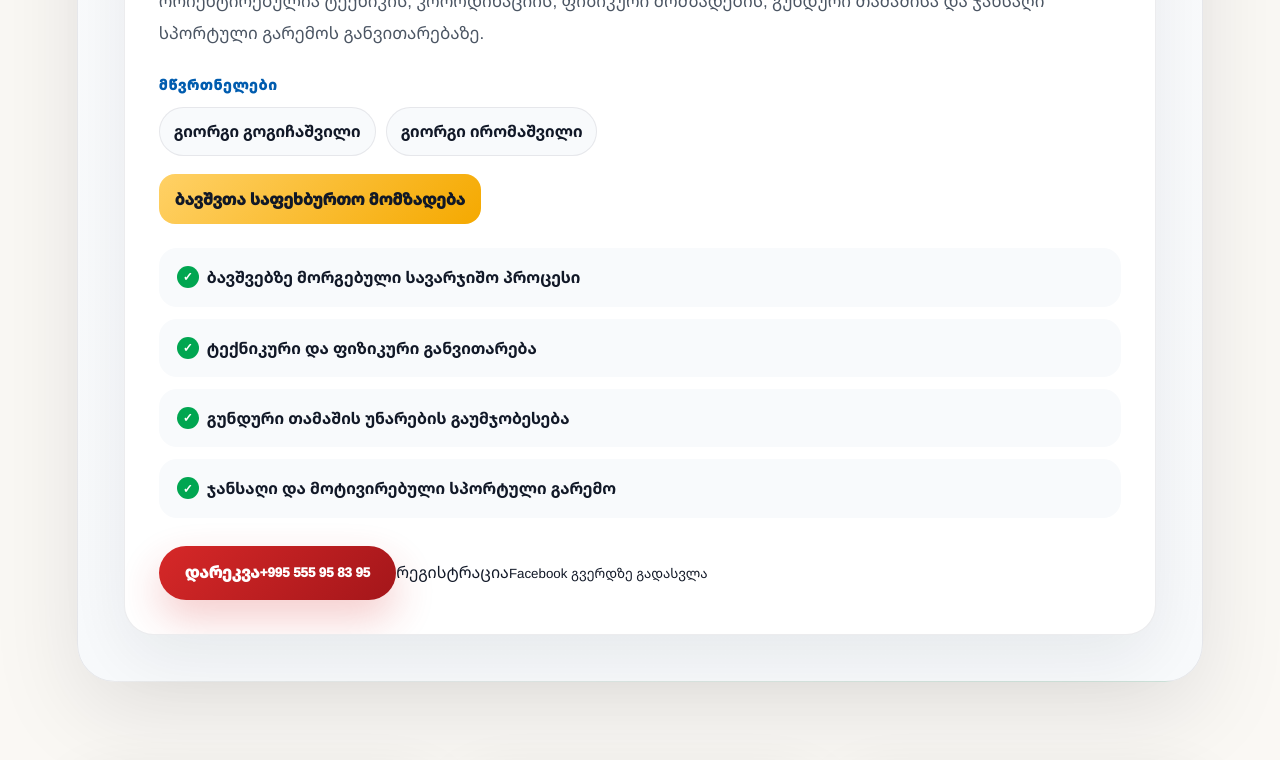
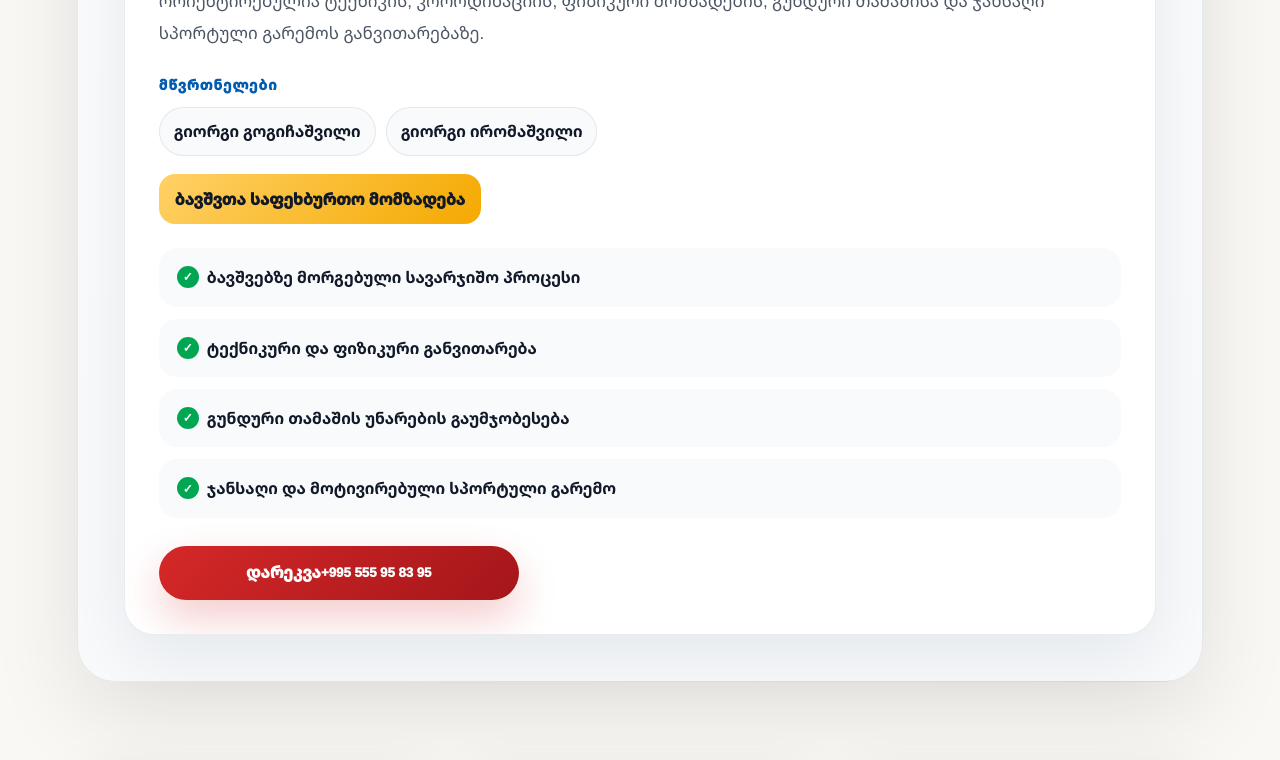
Before and after one commit to webdevelopment09/public-center-website, a Next.js app: page /services/football/varketili in a window 1280 px wide. Shown: the part 3905-4665 px from the top of the page. Built offline with nearby package versions, Linux system fonts and the light colour scheme; grey boxes are pictures that could not be loaded; a web font is replaced by a local one.

Commit message:
delete the register buton

```diff
--- a/app/globals.css
+++ b/app/globals.css
@@ -3263,5 +3263,13 @@ body {
     min-height: 68px;
   }
 }
-
-}
+}
+
+.service-group-actions.single-action {
+  grid-template-columns: 1fr;
+  max-width: 360px;
+}
+
+.service-group-actions.single-action .service-group-call-btn {
+  width: 100%;
+}
--- a/components/ServiceGroupsSection.jsx
+++ b/components/ServiceGroupsSection.jsx
@@ -54,23 +54,11 @@ export default function ServiceGroupsSection({ serviceSlug, branchSlug }) {
                 ))}
               </ul>
 
-              <div className="service-group-actions">
+              <div className="service-group-actions single-action">
   <a href={`tel:${group.phone}`} className="service-group-call-btn">
     <span>დარეკვა</span>
     <small>{group.phone}</small>
   </a>
-
-  {group.registrationLink && (
-    <a
-      href={group.registrationLink}
-      target="_blank"
-      rel="noopener noreferrer"
-      className="service-group-register-btn"
-    >
-      <span>რეგისტრაცია</span>
-      <small>Facebook გვერდზე გადასვლა</small>
-    </a>
-  )}
 </div>
             </div>
           </article>
```
